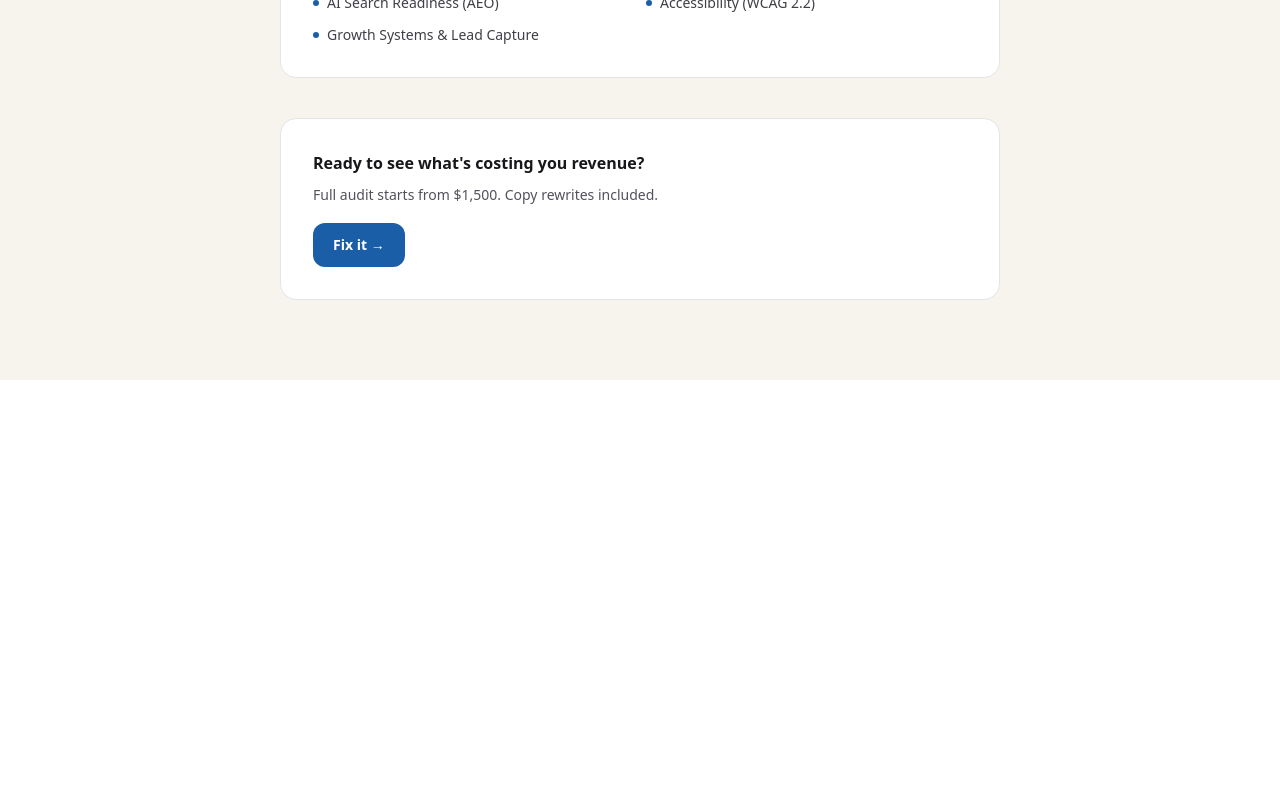
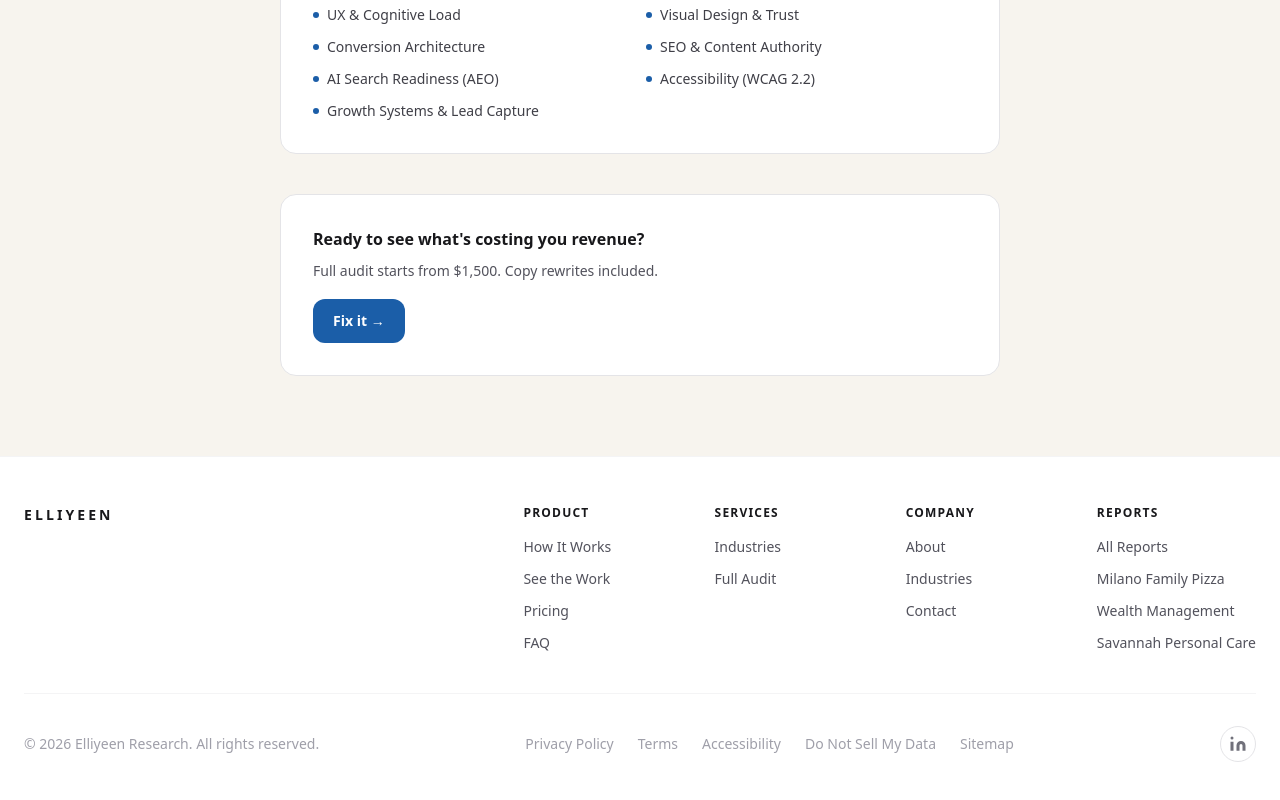
Before and after one commit to elliyeen/elliyeen-get-started, a Next.js app: page /how-it-works in a window 1280 px wide. Shown: the part 1372-2172 px from the top of the page. Before the commit the page ends 1752 px from the top, so only its background shows below. Built offline with nearby package versions, Linux system fonts and the light colour scheme.

Commit message:
Add nav and footer to how-it-works page; fix bare hash links in main footer

```diff
--- a/app/how-it-works/page.tsx
+++ b/app/how-it-works/page.tsx
@@ -1,4 +1,5 @@
 import type { Metadata } from "next";
+import SiteNav from "../SiteNav";
 
 export const metadata: Metadata = {
   title: "How It Works · Elliyeen Research — Website Audit Process",
@@ -94,6 +95,7 @@ export default function HowItWorksPage() {
         dangerouslySetInnerHTML={{ __html: JSON.stringify(howToSchema) }}
       />
       <main className="min-h-screen bg-[#f7f4ee] text-[#111111]">
+        <SiteNav />
         <div className="mx-auto max-w-3xl px-4 py-20 sm:px-6">
 
           <p className="text-xs font-bold uppercase tracking-[0.28em] text-zinc-500">Our process</p>
@@ -154,6 +156,76 @@ export default function HowItWorksPage() {
           </div>
 
         </div>
+
+        <footer className="border-t border-zinc-100 bg-white">
+          <div className="mx-auto max-w-7xl px-4 py-10 sm:px-6 sm:py-12">
+            <div className="flex flex-col gap-8 md:flex-row md:items-start md:justify-between">
+              <div>
+                <div className="text-sm font-bold tracking-[0.22em] text-zinc-900">ELLIYEEN</div>
+              </div>
+
+              <div className="grid grid-cols-2 gap-8 sm:grid-cols-4">
+                <div>
+                  <p className="text-xs font-semibold uppercase tracking-widest text-zinc-900">Product</p>
+                  <ul className="mt-4 space-y-3 text-sm text-zinc-600">
+                    <li><a href="/how-it-works" className="hover:text-black">How It Works</a></li>
+                    <li><a href="/#cases"        className="hover:text-black">See the Work</a></li>
+                    <li><a href="/#pricing"      className="hover:text-black">Pricing</a></li>
+                    <li><a href="/faq"           className="hover:text-black">FAQ</a></li>
+                  </ul>
+                </div>
+                <div>
+                  <p className="text-xs font-semibold uppercase tracking-widest text-zinc-900">Services</p>
+                  <ul className="mt-4 space-y-3 text-sm text-zinc-600">
+                    <li><a href="/case-studies"  className="hover:text-black">Industries</a></li>
+                    <li><a href="/#pricing"      className="hover:text-black">Full Audit</a></li>
+                  </ul>
+                </div>
+                <div>
+                  <p className="text-xs font-semibold uppercase tracking-widest text-zinc-900">Company</p>
+                  <ul className="mt-4 space-y-3 text-sm text-zinc-600">
+                    <li><a href="/#founder"      className="hover:text-black">About</a></li>
+                    <li><a href="/#cases"        className="hover:text-black">Industries</a></li>
+                    <li><a href="mailto:abdullah@elliyeen.com?subject=Website%20audit%20inquiry%20%E2%80%94%20let%27s%20work%20together&body=Hi%20Abbas%2C%0A%0AI%27d%20like%20to%20get%20my%20website%20audited%20by%20Elliyeen.%0A%0AWebsite%3A%20%5Bpaste%20your%20URL%20here%5D%0A%0ALooking%20forward%20to%20it." className="hover:text-black">Contact</a></li>
+                  </ul>
+                </div>
+                <div>
+                  <p className="text-xs font-semibold uppercase tracking-widest text-zinc-900">Reports</p>
+                  <ul className="mt-4 space-y-3 text-sm text-zinc-600">
+                    <li><a href="/reports"                              className="hover:text-black">All Reports</a></li>
+                    <li><a href="/reports/milano-audit.html"            className="hover:text-black">Milano Family Pizza</a></li>
+                    <li><a href="/reports/wealth-management-audit.html" className="hover:text-black">Wealth Management</a></li>
+                    <li><a href="/spcs-report"                          className="hover:text-black">Savannah Personal Care</a></li>
+                  </ul>
+                </div>
+              </div>
+            </div>
+
+            <div className="mt-10 flex flex-col gap-4 border-t border-zinc-100 pt-8 sm:flex-row sm:items-center sm:justify-between">
+              <p className="text-sm text-zinc-400">© {new Date().getFullYear()} Elliyeen Research. All rights reserved.</p>
+              <div className="flex flex-wrap gap-x-6 gap-y-2">
+                <a href="/privacy"       className="text-sm text-zinc-400 hover:text-black">Privacy Policy</a>
+                <a href="/terms"         className="text-sm text-zinc-400 hover:text-black">Terms</a>
+                <a href="/accessibility" className="text-sm text-zinc-400 hover:text-black">Accessibility</a>
+                <a href="/do-not-sell"   className="text-sm text-zinc-400 hover:text-black">Do Not Sell My Data</a>
+                <a href="/sitemap-page"  className="text-sm text-zinc-400 hover:text-black">Sitemap</a>
+              </div>
+              <a
+                href="https://www.linkedin.com/in/abbasabdullah/"
+                target="_blank"
+                rel="noopener noreferrer"
+                aria-label="Abbas Abdullah on LinkedIn (opens in new tab)"
+                className="flex h-9 w-9 items-center justify-center rounded-full border border-zinc-200 text-zinc-500 transition-colors hover:border-[#0A66C2] hover:text-[#0A66C2]"
+              >
+                <svg xmlns="http://www.w3.org/2000/svg" width="18" height="18" viewBox="0 0 24 24" fill="currentColor" aria-hidden="true">
+                  <path d="M16 8a6 6 0 0 1 6 6v7h-4v-7a2 2 0 0 0-2-2 2 2 0 0 0-2 2v7h-4v-7a6 6 0 0 1 6-6z" />
+                  <rect x="2" y="9" width="4" height="12" />
+                  <circle cx="4" cy="4" r="2" />
+                </svg>
+              </a>
+            </div>
+          </div>
+        </footer>
       </main>
     </>
   );
--- a/app/page.tsx
+++ b/app/page.tsx
@@ -149,9 +149,6 @@ export default function GetStartedPage() {
                       {dim}
                     </div>
                   ))}
-                </div>
-                <div className="mt-6 rounded-xl bg-[#111111] px-4 py-3 text-center text-xs font-bold tracking-wide text-white">
-                  18 frameworks · 1 clear roadmap
                 </div>
               </div>
             </div>
@@ -337,17 +334,6 @@ export default function GetStartedPage() {
           </ScrollReveal>
         </section>
 
-        {/* Advocacy prompt */}
-        <div className="mx-auto max-w-7xl px-4 pb-2 sm:px-6">
-          <p className="text-center text-sm text-zinc-400">
-            Know a founder whose site isn&apos;t converting?{" "}
-            <a href="mailto:abdullah@elliyeen.com?subject=Referral" className="font-semibold text-zinc-600 underline underline-offset-2 hover:text-black">
-              Send them this page.
-            </a>
-          </p>
-        </div>
-
-
         {/* Pricing section — fixes the broken "Pricing" nav link */}
         <section id="pricing" className="mx-auto max-w-7xl px-4 py-10 sm:px-6">
           <div className="rounded-[2rem] border border-zinc-200 bg-white p-8 md:p-12">
@@ -400,19 +386,11 @@ export default function GetStartedPage() {
             />
 
             <div className="relative z-10">
-              <p className="text-[11px] font-bold uppercase tracking-[0.28em] text-zinc-500">
-                The cost of waiting
-              </p>
               <h2 className="mt-5 font-serif text-4xl leading-[1.05] tracking-[-0.04em] text-white sm:text-5xl md:text-6xl lg:text-[72px]">
-                Your site is losing customers
+                Grow and turn your passion
                 <br className="hidden sm:block" />
-                <span className="text-[#1B5EA8]">right now.</span>
+                <span className="text-[#1B5EA8]">into real customers.</span>
               </h2>
-              <p className="mt-6 mx-auto max-w-lg text-base leading-7 text-zinc-400">
-                Not next quarter. Today. While this page is open, someone is landing on your site,
-                reading the hero, and leaving — because nothing made them stay.
-                We find exactly where. We write the fix. You ship it.
-              </p>
 
               <div className="mt-10 flex flex-col items-center gap-4 sm:flex-row sm:justify-center">
                 <a
@@ -429,9 +407,6 @@ export default function GetStartedPage() {
                 </a>
               </div>
 
-              <p className="mt-8 text-xs text-zinc-600">
-                Full audit delivered in 4 hours · Copy rewrites included · No retainer required
-              </p>
             </div>
           </div>
           </ScrollReveal>
@@ -465,8 +440,8 @@ export default function GetStartedPage() {
                 <div>
                   <p className="text-xs font-semibold uppercase tracking-widest text-zinc-900">Company</p>
                   <ul className="mt-4 space-y-3 text-sm text-zinc-600">
-                    <li><a href="#founder"      className="hover:text-black">About</a></li>
-                    <li><a href="#cases"         className="hover:text-black">Industries</a></li>
+                    <li><a href="/#founder"     className="hover:text-black">About</a></li>
+                    <li><a href="/#cases"        className="hover:text-black">Industries</a></li>
                     <li><a href={CONTACT_MAILTO} className="hover:text-black">Contact</a></li>
                   </ul>
                 </div>
```
